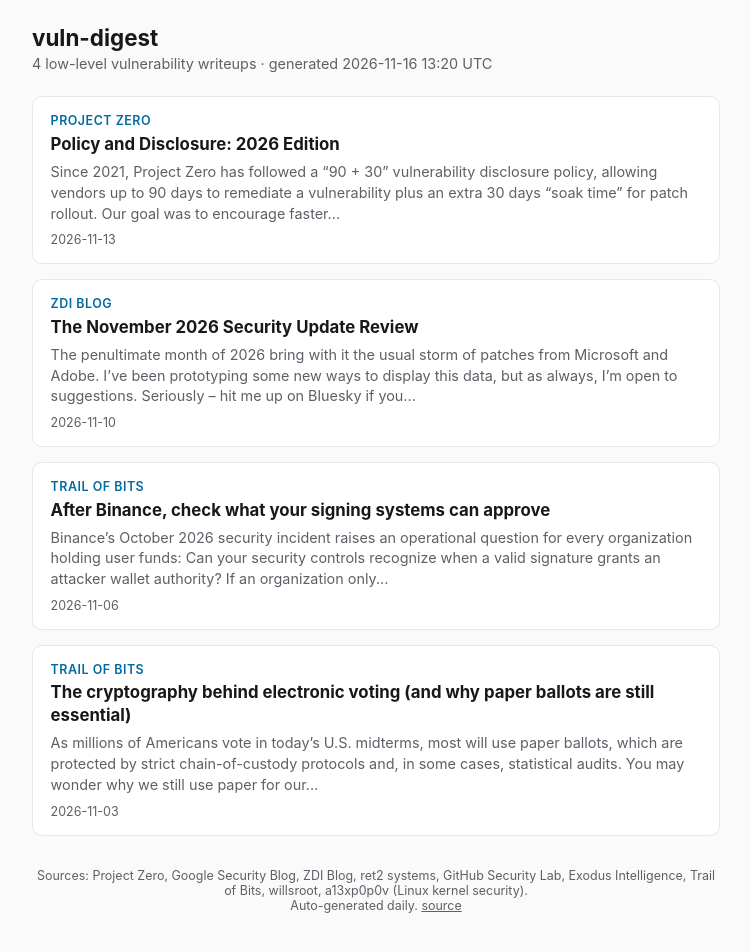
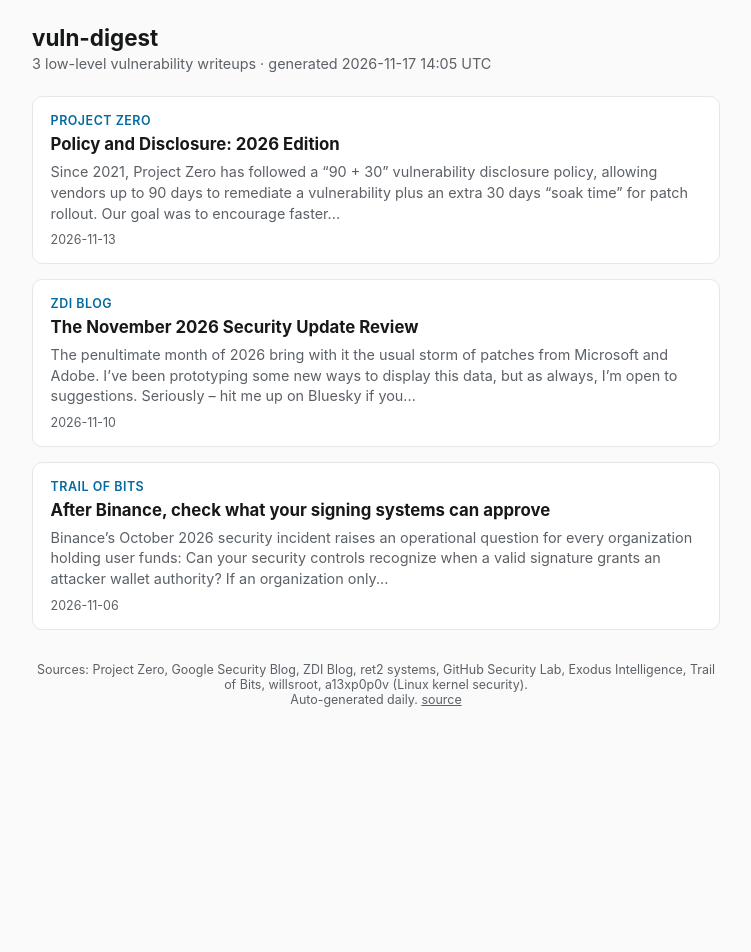
Before and after one commit to obamas-lastname/vuln-digest, a plain HTML site: page docs/index.html in a window 1280 px wide. Shown: the whole page, without its empty margins (264-1015 px from the left). After the commit the page ends 800 px from the top, so only its background shows below. Drawn offline with Linux system fonts and the light colour scheme.

Commit message:
Update digest 2026-11-17

```diff
--- a/docs/index.html
+++ b/docs/index.html
@@ -38,7 +38,7 @@
 <body>
 <header>
   <h1>vuln-digest</h1>
-  <div class="sub">4 low-level vulnerability writeups &middot; generated 2026-11-16 13:20 UTC</div>
+  <div class="sub">3 low-level vulnerability writeups &middot; generated 2026-11-17 14:05 UTC</div>
 </header>
 <article class="card">
   <div class="source">Project Zero</div>
@@ -61,13 +61,6 @@
   <div class="date">2026-11-06</div>
 </article>
 
-<article class="card">
-  <div class="source">Trail of Bits</div>
-  <h2><a href="https://blog.trailofbits.com/2026/11/03/the-cryptography-behind-electronic-voting-and-why-paper-ballots-are-still-essential/" target="_blank" rel="noopener">The cryptography behind electronic voting (and why paper ballots are still essential)</a></h2>
-  <p class="summary">As millions of Americans vote in today’s U.S. midterms, most will use paper ballots, which are protected by strict chain-of-custody protocols and, in some cases, statistical audits. You may wonder why we still use paper for our...</p>
-  <div class="date">2026-11-03</div>
-</article>
-
 <footer>Sources: Project Zero, Google Security Blog, ZDI Blog, ret2 systems, GitHub Security Lab, Exodus Intelligence, Trail of Bits, willsroot, a13xp0p0v (Linux kernel security).<br>Auto-generated daily. <a href="https://github.com/obamas-lastname/vuln-digest">source</a></footer>
 </body>
 </html>
```
